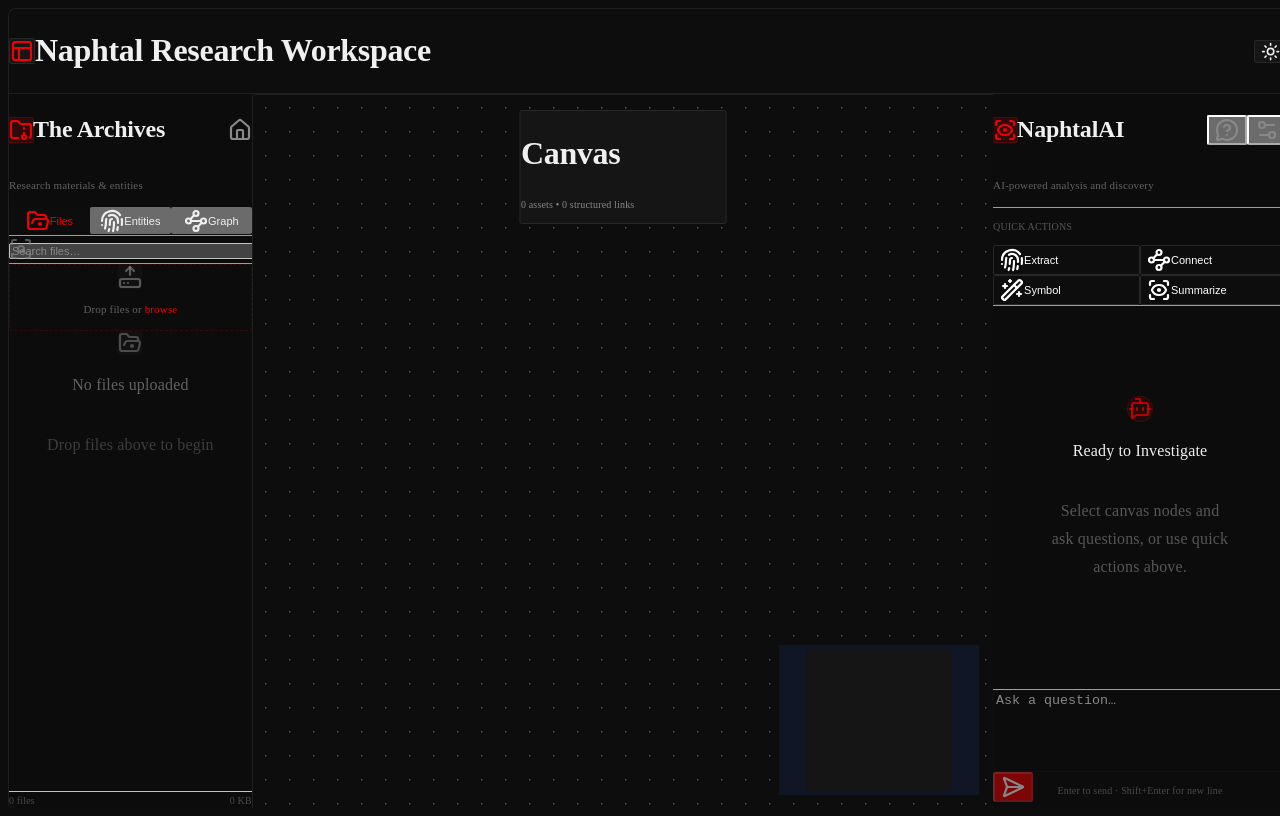
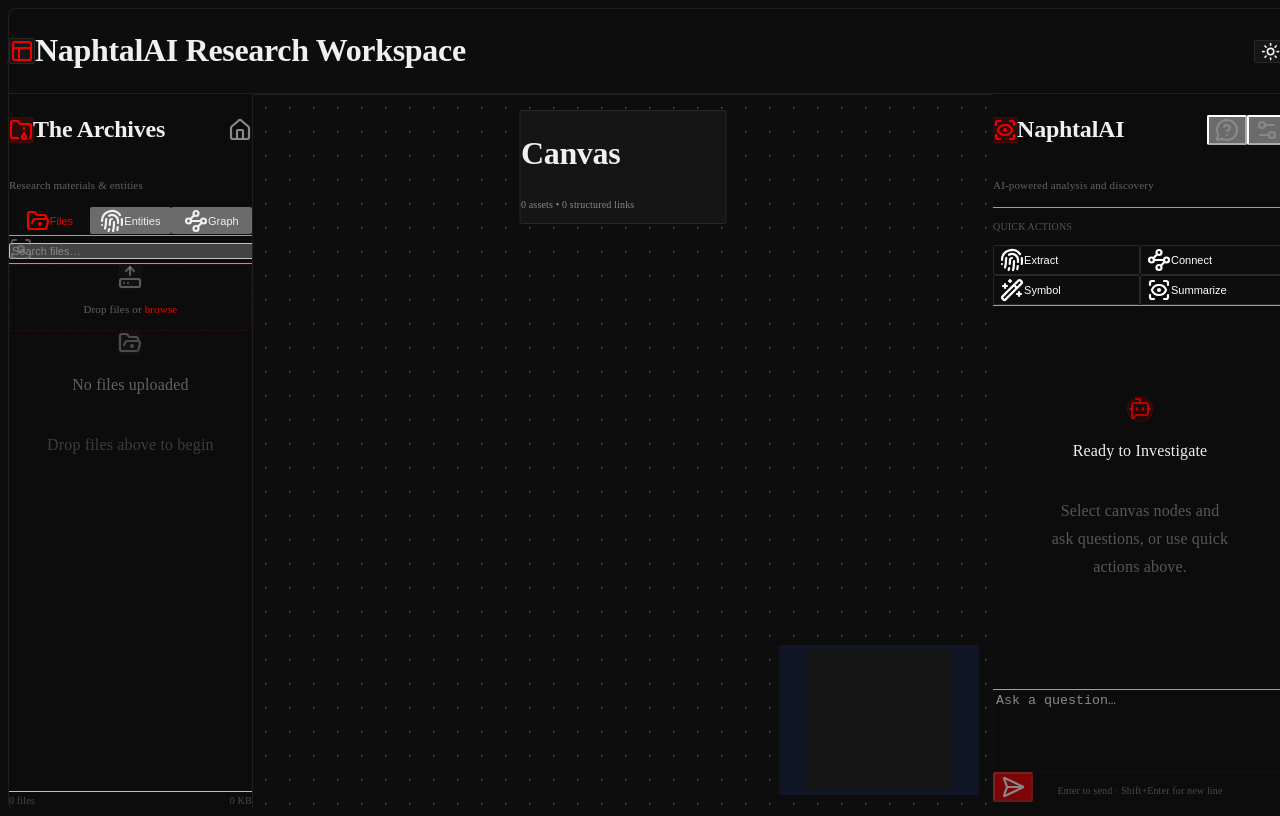
Before and after one commit to seancope357/NaphtalAI, a Next.js app: page /canvas in a window 1280 px wide. Built offline with nearby package versions, Linux system fonts and the light colour scheme.

Commit message:
Rename canvas header to NaphtalAI Research Workspace

```diff
--- a/src/app/canvas/page.tsx
+++ b/src/app/canvas/page.tsx
@@ -444,7 +444,7 @@ export default function Home() {
               <PanelsTopLeft className="w-3.5 h-3.5 text-primary" strokeWidth={2.2} />
             </div>
             <div className="min-w-0">
-              <h1 className="text-xs md:text-sm font-semibold tracking-tight text-foreground truncate">Naphtal Research Workspace</h1>
+              <h1 className="text-xs md:text-sm font-semibold tracking-tight text-foreground truncate">NaphtalAI Research Workspace</h1>
               <p className="hidden lg:block text-[10px] text-muted-foreground truncate">Structured evidence mapping and analysis canvas</p>
             </div>
           </div>
```
